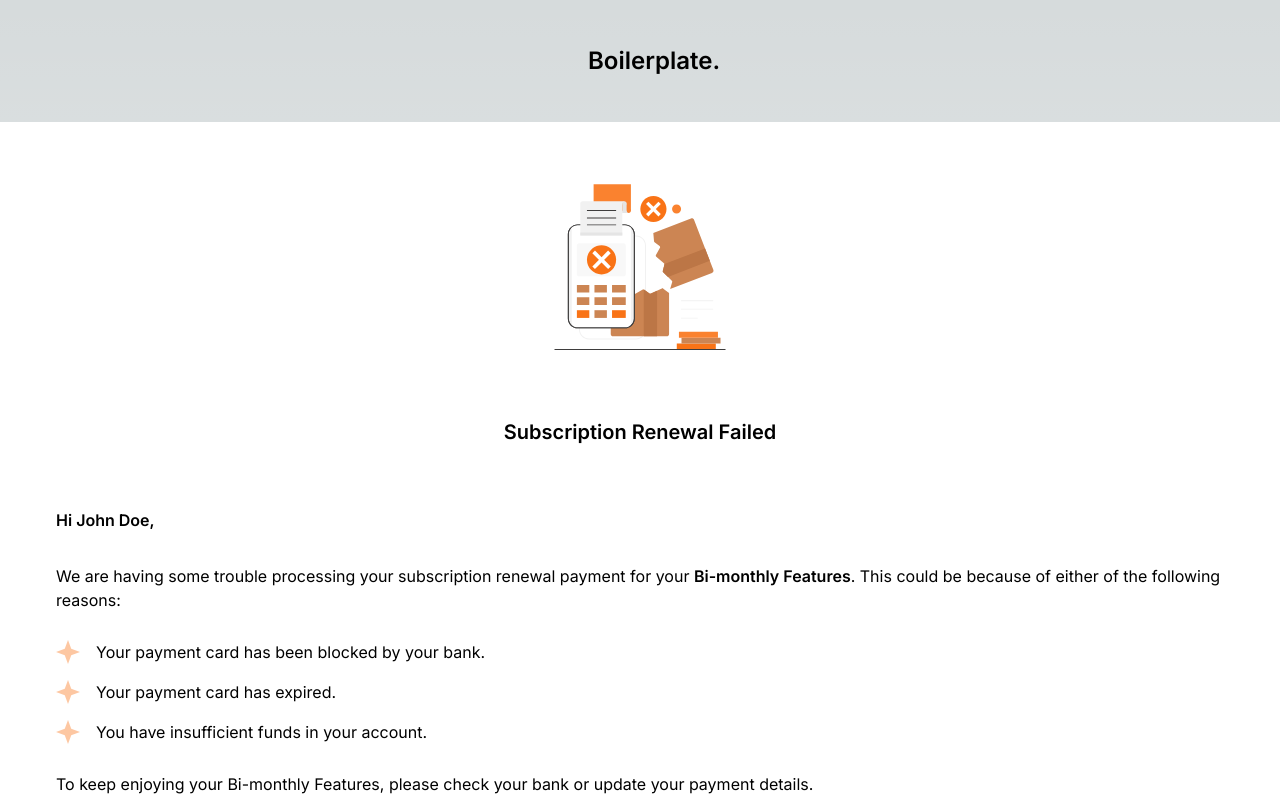
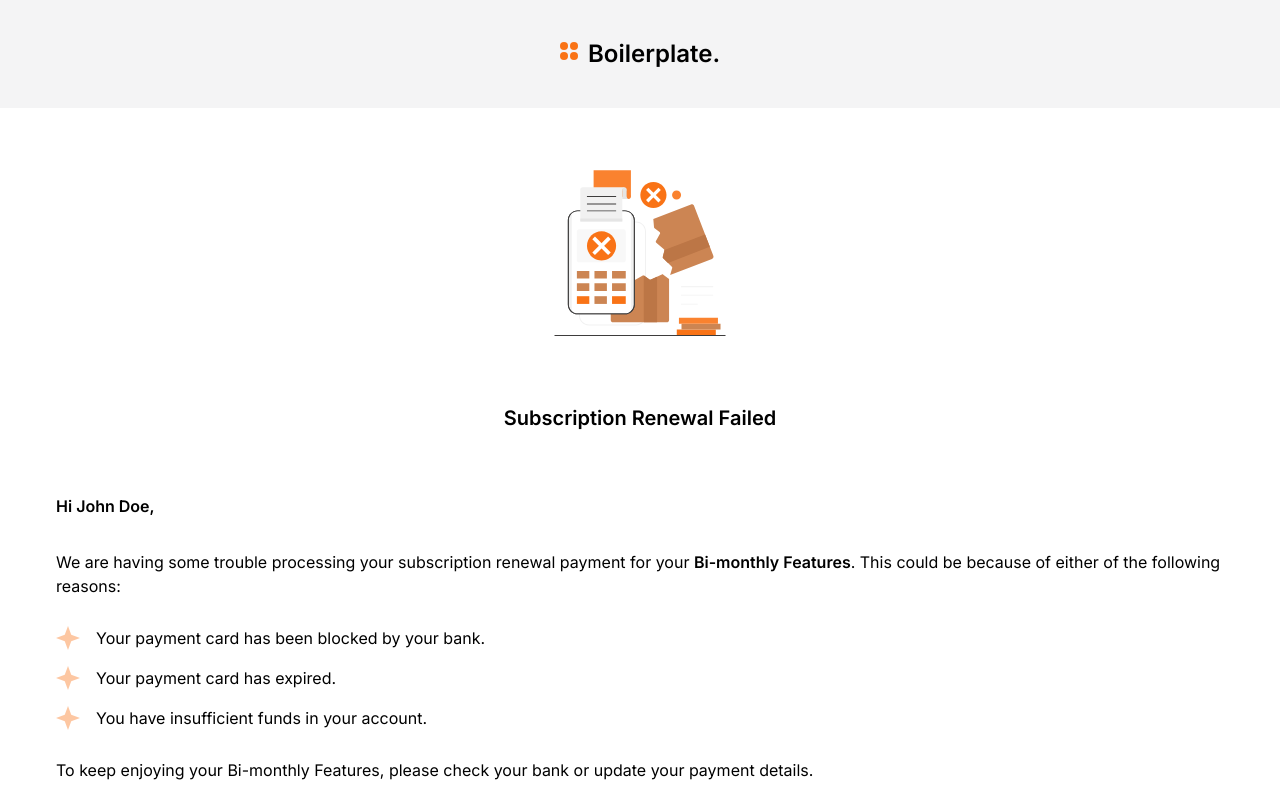
Before and after one commit to amacodes1/hng_boilerplate_subscription_renewal_email_copy, a Next.js app in the folder client/: page / in a window 1280 px wide. Shown: the top 800 px of the page. Built offline with nearby package versions, Linux system fonts and the light colour scheme.

Commit message:
made changes in navbar and footer

```diff
--- a/client/src/app/layout.tsx
+++ b/client/src/app/layout.tsx
@@ -1,8 +1,8 @@
 import type { Metadata } from "next";
 import { Inter } from "next/font/google";
 import "./globals.css";
-import EmailHeader from "@/components/Navbar/navbar";
 import EmailFooter from "@/components/Footer/footer";
+import Navbar from "@/components/Navbar/navbar";
 
 const inter = Inter({ subsets: ["latin"] });
 
@@ -19,7 +19,7 @@ export default function RootLayout({
   return (
     <html lang="en">
       <body className={inter.className}>
-        <EmailHeader />
+        <Navbar />
         {children}
         <EmailFooter />
       </body>
--- a/client/src/components/Footer/footer.tsx
+++ b/client/src/components/Footer/footer.tsx
@@ -3,7 +3,7 @@ import Image from "next/image";
 
 const EmailFooter = () => {
   return (
-    <footer className="w-full bg-subtle">
+    <footer className="w-full bg-zinc-100">
       <div className="px-12 py-8">
         <div className="flex justify-center gap-[33px]">
           <a
--- a/client/src/components/Navbar/navbar.tsx
+++ b/client/src/components/Navbar/navbar.tsx
@@ -1,34 +1,25 @@
-const EmailHeader = () => {
+import Image from "next/image";
+
+const Navbar = () => {
   return (
-    <header className="flex h-[122px] items-center justify-center bg-subtle">
-      <div className="flex items-center gap-[8px] md:gap-[10px]">
-        <div
-          className="grid grid-cols-2 gap-[2px]"
-          data-testid="dots-container"
-        >
-          <div
-            className="h-[8px] w-[8px] rounded-full bg-primary"
-            data-testid="dot"
-          ></div>
-          <div
-            className="h-[8px] w-[8px] rounded-full bg-primary"
-            data-testid="dot"
-          ></div>
-          <div
-            className="h-[8px] w-[8px] rounded-full bg-primary"
-            data-testid="dot"
-          ></div>
-          <div
-            className="h-[8px] w-[8px] rounded-full bg-primary"
-            data-testid="dot"
-          ></div>
+    <div className="renewal-navbar box-border flex h-[90px] w-full max-w-full shrink-0 flex-row items-center justify-center overflow-hidden bg-zinc-100 px-5 py-[39.5px] text-left text-[24px] leading-normal tracking-normal text-[#121A26] md:h-[108px]">
+      <div className="renewal-navbar-brand flex flex-row items-start justify-start gap-[10px]">
+        <div className="renewal-navbar-logo flex flex-col items-start justify-start px-0 pb-0 pt-[5.5px]">
+          <Image
+            className="relative h-[18px] w-[18px]"
+            loading="lazy"
+            alt=""
+            src="/images/boiler-logo.svg"
+            width={500}
+            height={500}
+          />
         </div>
-        <span className="text-2xl font-semibold text-default">
+        <a className="renewal-navbar-brand-text relative text-[24px] font-semibold text-black no-underline">
           Boilerplate.
-        </span>
+        </a>
       </div>
-    </header>
+    </div>
   );
 };
 
-export default EmailHeader;
+export default Navbar;
```
Also changed, not shown: client/public/images/boiler-logo.svg (added).
